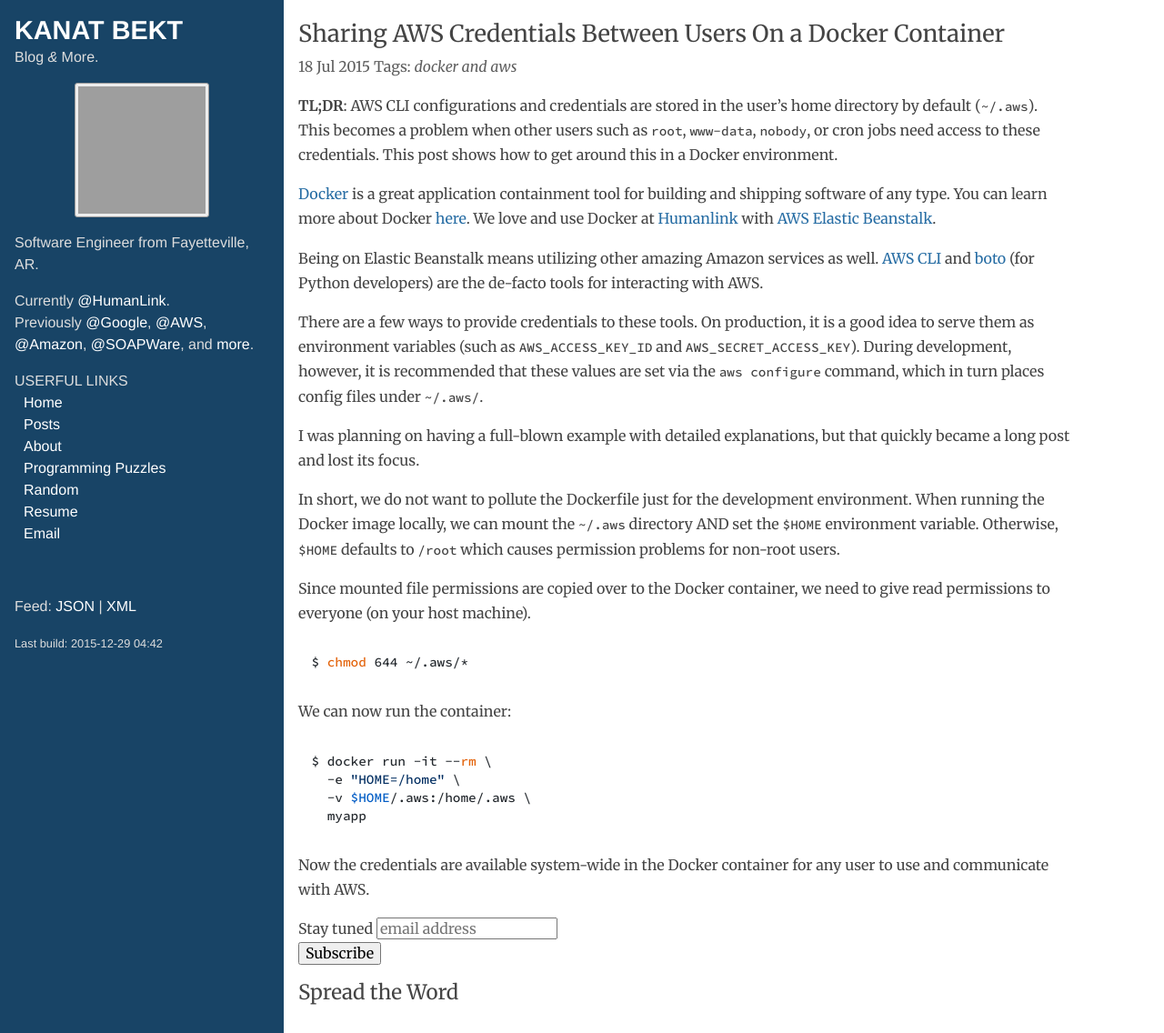
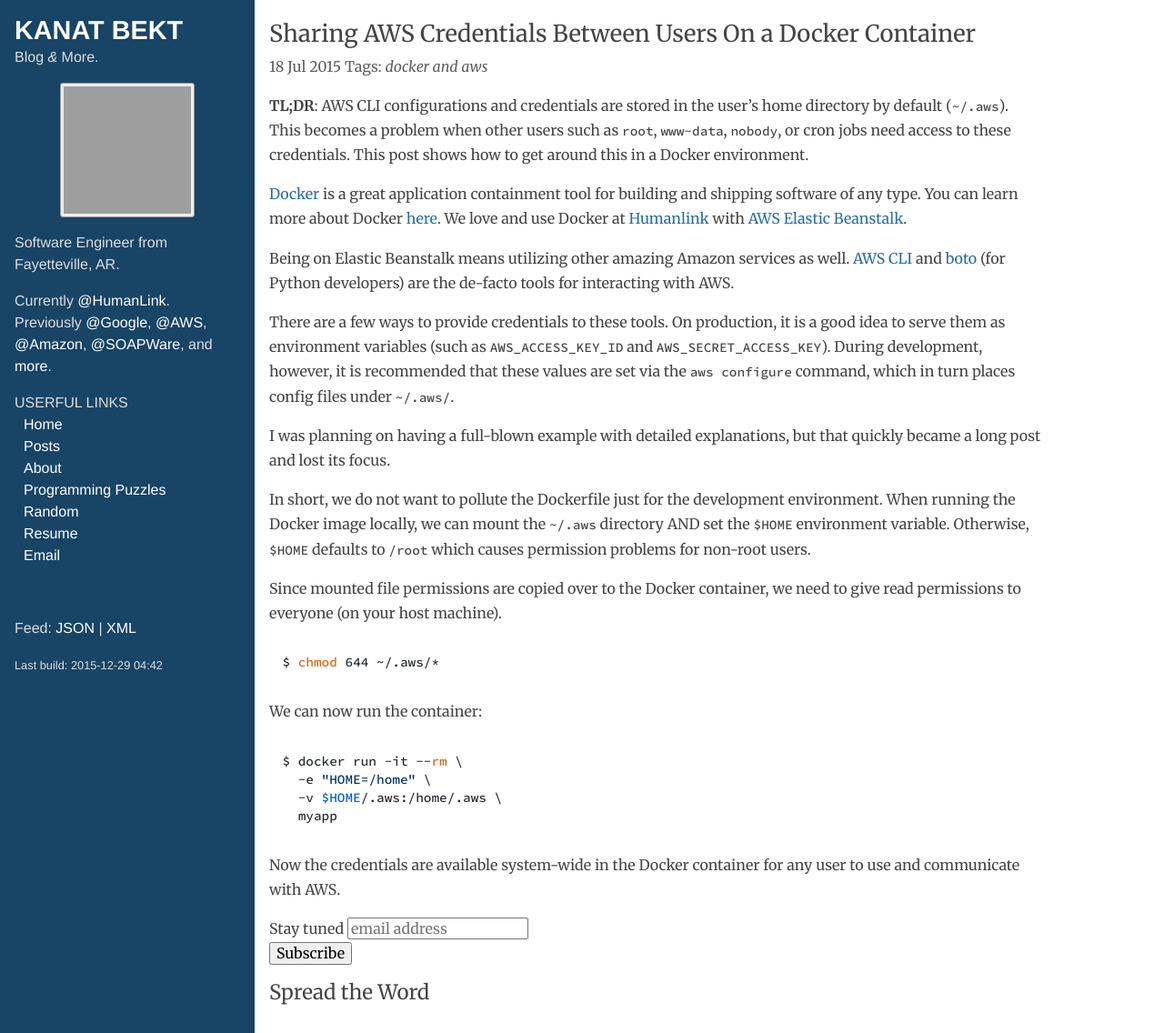
Before and after one commit to Bekt/bekt.net, a Jekyll site: the page built from _posts/2015-07-18-docker-aws-credentials.md, in a window 1280 px wide and 1136 px high. Shown: the whole window at 91% size. Built offline with Jekyll 4.4.1, drawn with Linux system fonts in a browser that asks for light colours; nearby versions of some CDN libraries; some web fonts are replaced; comment, search, counter and statistics services are not loaded; grey boxes are pictures that could not be loaded.

Commit message:
Minor posts styling.

```diff
--- a/_layouts/default.html
+++ b/_layouts/default.html
@@ -25,7 +25,7 @@
   </style>
 </head>
 <body>
-  <div id="sidebar">
+  <div id="sidebar"><div class="sidebar">
     <div class="logo">
       <h1><a href="/">Kanat Bekt</a></h1>
       <span>Blog <em>&</em> More.</span>
@@ -81,8 +81,7 @@
       </div>
 
     </section>
-
-  </div>
+  </div></div>
 
   <div id="content">
     <main>{{ content }}</main>
--- a/_sass/base.scss
+++ b/_sass/base.scss
@@ -54,22 +54,25 @@ body {
 }
 
 #sidebar {
-  font-family: "Helvetica", "Arial", sans-serif;
   width: $sidebar-width;
-  padding: 1em;
   position: fixed;
   top: 0;
   left: 0;
   bottom: 0;
-  color: #ddd;
   background: $sidebar-color;
   overflow-y: auto;
   -webkit-overflow-scrolling: touch;
 }
 
+.sidebar {
+  font-family: "Helvetica", "Arial", sans-serif;
+  padding: 1em;
+  color: #ddd;
+}
+
 @media (min-width: $mobile) {
   #content {
-    padding-left: $sidebar-width + (3*16);
+    padding-left: $sidebar-width + 16;
   }
   .logo-mobile {
     display: none;
--- a/_sass/posts.scss
+++ b/_sass/posts.scss
@@ -29,4 +29,27 @@
   .info {
     color: lighten($body-color, 10%);
   }
+
+  ul {
+    list-style: circle;
+  }
+
+  ol {
+    list-style: decimal;
+  }
+
+  ul, ol {
+    margin: 10px;
+    li {
+      margin-left: 30px;
+      padding: 3px;
+    }
+  }
+
+  img {
+    display: block;
+    max-width: 100%;
+    margin: 0 auto;
+    vertical-align: middle;
+  }
 }
```
